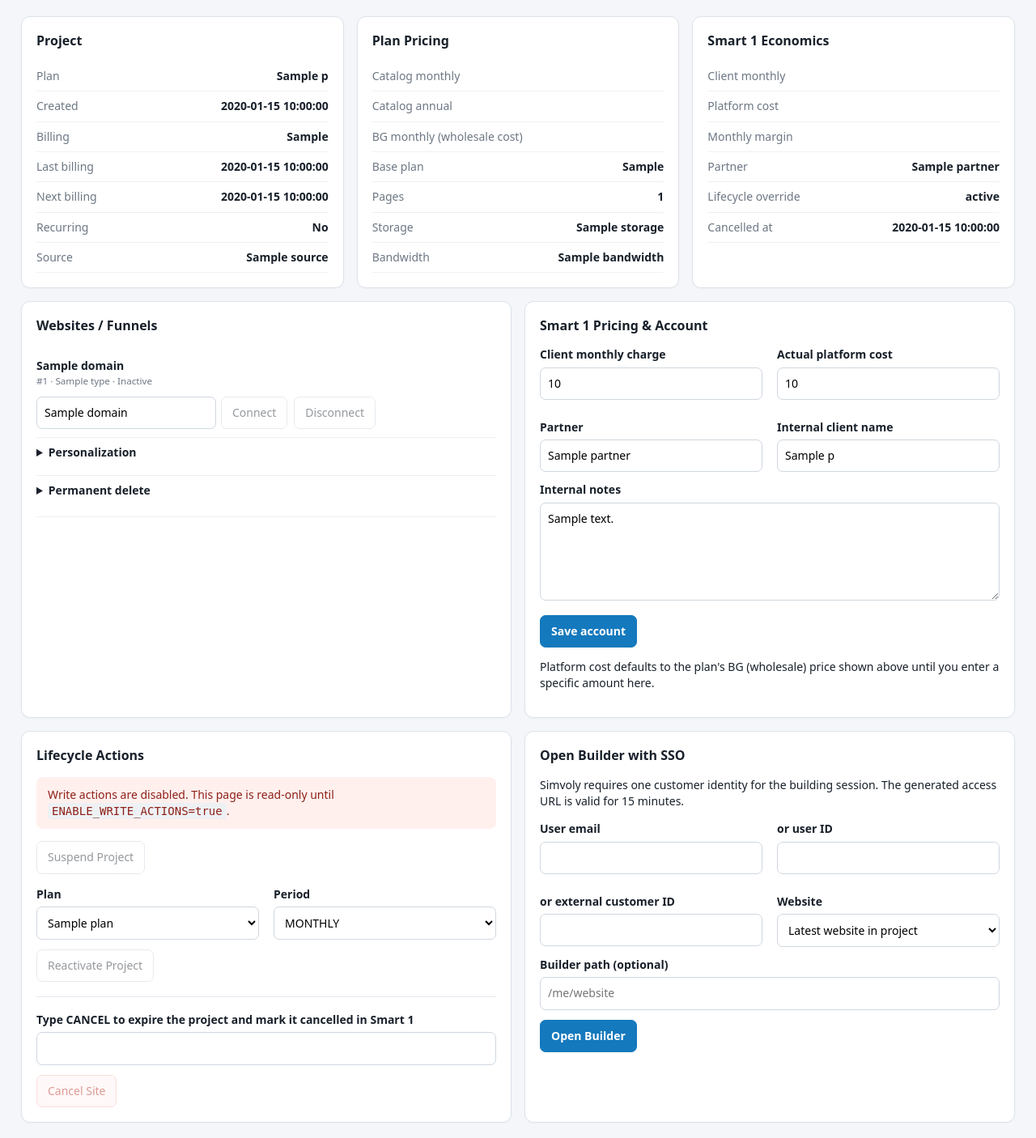
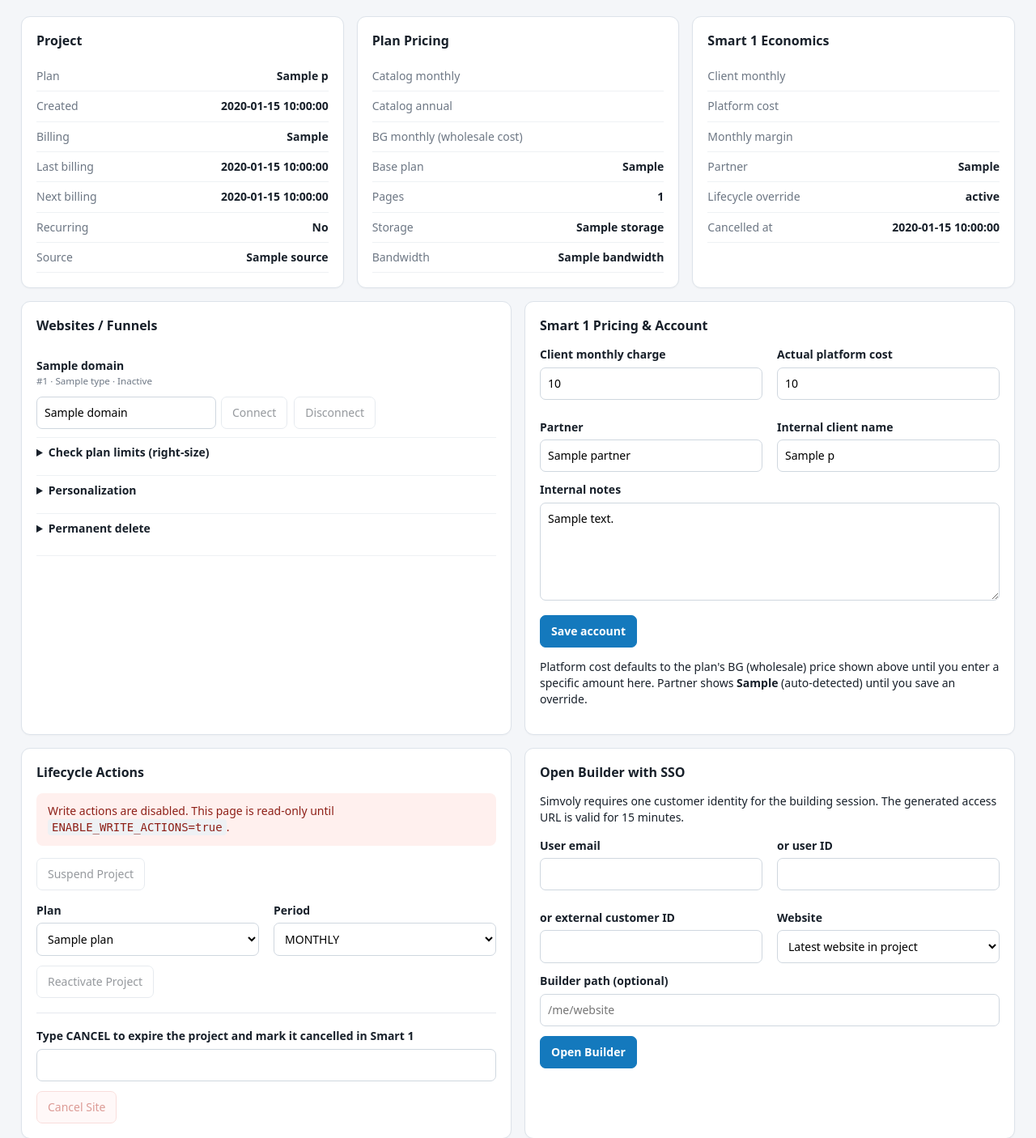
Before and after one commit to smart1marketing/blueprint, a Flask app: template smart1-simvoly-admin/smart1-simvoly-admin/templates/project_detail.html in a window 1280 px wide. Shown: the part 179-1585 px from the top of the page at 81% size. Run offline with Flask 3, Linux system fonts and the light colour scheme; the template is opened without the code that fills it: most values are stand-ins (such as "Sample title", 1, 10 or a date in 2020).

Commit message:
Enhance project detail template with new features
Updated project detail template to enhance project pricing and account management sections. Added details for checking plan limits and improved partner display.

```diff
--- a/smart1-simvoly-admin/smart1-simvoly-admin/templates/project_detail.html
+++ b/smart1-simvoly-admin/smart1-simvoly-admin/templates/project_detail.html
@@ -8,7 +8,7 @@
 <div class="grid3">
   <section class="card"><h2>Project</h2><div class="pair"><span>Plan</span><b>{{p.plan_name or '—'}}</b></div><div class="pair"><span>Created</span><b>{{p.created or '—'}}</b></div><div class="pair"><span>Billing</span><b>{{p.billing_period or '—'}}</b></div><div class="pair"><span>Last billing</span><b>{{p.last_billing_date or '—'}}</b></div><div class="pair"><span>Next billing</span><b>{{p.next_billing_date or '—'}}</b></div><div class="pair"><span>Recurring</span><b>{{'Yes' if p.recurring_manual_subscription else ('No' if p.recurring_manual_subscription is not none else '—')}}</b></div><div class="pair"><span>Source</span><b>{{p.source or '—'}}</b></div></section>
   <section class="card"><h2>Plan Pricing</h2><div class="pair"><span>Catalog monthly</span><b>{{money(p.monthly_price)}}</b></div><div class="pair"><span>Catalog annual</span><b>{{money(p.yearly_price)}}</b></div><div class="pair"><span>BG monthly (wholesale cost)</span><b>{{money(p.bg_monthly_price)}}</b></div><div class="pair"><span>Base plan</span><b>{{p.base_plan or '—'}}</b></div><div class="pair"><span>Pages</span><b>{{p.pages if p.pages is not none else '—'}}</b></div><div class="pair"><span>Storage</span><b>{{p.storage if p.storage is not none else '—'}}</b></div><div class="pair"><span>Bandwidth</span><b>{{p.bandwidth if p.bandwidth is not none else '—'}}</b></div></section>
-  <section class="card"><h2>Smart 1 Economics</h2><div class="pair"><span>Client monthly</span><b>{{money(p.client_price if p.client_price is not none else p.monthly_price)}}</b></div><div class="pair"><span>Platform cost</span><b>{{money(p.platform_cost if p.platform_cost is not none else p.bg_monthly_price)}}</b></div><div class="pair"><span>Monthly margin</span><b>{{money((p.client_price if p.client_price is not none else (p.monthly_price or 0)) - (p.platform_cost if p.platform_cost is not none else (p.bg_monthly_price or 0)))}}</b></div><div class="pair"><span>Partner</span><b>{{p.partner or '—'}}</b></div><div class="pair"><span>Lifecycle override</span><b>{{p.lifecycle_state or '—'}}</b></div>{% if p.cancelled_at %}<div class="pair"><span>Cancelled at</span><b>{{p.cancelled_at}}</b></div>{% endif %}</section>
+  <section class="card"><h2>Smart 1 Economics</h2><div class="pair"><span>Client monthly</span><b>{{money(p.client_price if p.client_price is not none else p.monthly_price)}}</b></div><div class="pair"><span>Platform cost</span><b>{{money(p.platform_cost if p.platform_cost is not none else p.bg_monthly_price)}}</b></div><div class="pair"><span>Monthly margin</span><b>{{money((p.client_price if p.client_price is not none else (p.monthly_price or 0)) - (p.platform_cost if p.platform_cost is not none else (p.bg_monthly_price or 0)))}}</b></div><div class="pair"><span>Partner</span><b>{{p.partner_display or p.partner or '—'}}</b></div><div class="pair"><span>Lifecycle override</span><b>{{p.lifecycle_state or '—'}}</b></div>{% if p.cancelled_at %}<div class="pair"><span>Cancelled at</span><b>{{p.cancelled_at}}</b></div>{% endif %}</section>
 </div>
 
 <div class="grid2">
@@ -21,6 +21,7 @@
       <form method="post" action="{{url_for('connect_domain',website_id=w.website_id)}}"><input type="hidden" name="csrf_token" value="{{session.csrf}}"><input name="domain" placeholder="domain.com" value="{{w.domain or ''}}"><button {{'disabled' if not settings.enable_write_actions}}>Connect</button></form>
       {% if w.domain %}<form method="post" action="{{url_for('disconnect_domain',website_id=w.website_id)}}"><input type="hidden" name="csrf_token" value="{{session.csrf}}"><input type="hidden" name="domain" value="{{w.domain}}"><button {{'disabled' if not settings.enable_write_actions}}>Disconnect</button></form>{% endif %}
     </div>
+    <details><summary>Check plan limits (right-size)</summary><form method="post" action="{{url_for('website_check_limits',website_id=w.website_id)}}"><input type="hidden" name="csrf_token" value="{{session.csrf}}"><div class="formgrid"><label>Plan to check against<select name="plan_id">{% for plan in plans %}<option value="{{plan.plan_id}}" {{'selected' if plan.plan_id==p.plan_id}}>{{plan.name}}</option>{% endfor %}</select></label></div><button>Check limits</button></form><p class="hint">Read-only. Asks Simvoly whether this site fits the selected plan's limits (works even with write actions off).</p></details>
     <details><summary>Personalization</summary><form method="post" action="{{url_for('personalization',website_id=w.website_id)}}"><input type="hidden" name="csrf_token" value="{{session.csrf}}"><div class="formgrid"><label>Primary color<input name="brand_color" placeholder="#00a1e1"></label><label>Secondary 1<input name="secondary_color_1"></label></div><label>Tags JSON<textarea name="tags" rows="5" placeholder='[{"name":"Company Name","value":"ABC Roofing"}]'></textarea></label><button {{'disabled' if not settings.enable_write_actions}}>Update personalization</button></form></details>
     <details><summary>Permanent delete</summary><form method="post" action="{{url_for('delete_website',website_id=w.website_id)}}"><input type="hidden" name="csrf_token" value="{{session.csrf}}"><label>Type DELETE<input name="confirm" autocomplete="off"></label><button class="danger" {{'disabled' if not settings.enable_write_actions}}>Delete Website / Funnel</button></form></details>
   </div>
@@ -28,8 +29,8 @@
 </section>
 <section class="card">
   <h2>Smart 1 Pricing & Account</h2>
-  <form method="post" action="{{url_for('pricing',pid=p.project_id)}}"><input type="hidden" name="csrf_token" value="{{session.csrf}}"><div class="formgrid"><label>Client monthly charge<input name="client_price" type="number" step="0.01" value="{{p.client_price if p.client_price is not none else ''}}" placeholder="{{p.monthly_price or ''}}"></label><label>Actual platform cost<input name="platform_cost" type="number" step="0.01" value="{{p.platform_cost if p.platform_cost is not none else ''}}" placeholder="{{p.bg_monthly_price or ''}}"></label><label>Partner<input name="partner" value="{{p.partner or ''}}"></label><label>Internal client name<input name="internal_client_name" value="{{p.internal_client_name or ''}}"></label></div><label>Internal notes<textarea name="notes" rows="5">{{p.notes or ''}}</textarea></label><button class="primary">Save account</button></form>
-  <p class="hint">Platform cost defaults to the plan's BG (wholesale) price shown above until you enter a specific amount here.</p>
+  <form method="post" action="{{url_for('pricing',pid=p.project_id)}}"><input type="hidden" name="csrf_token" value="{{session.csrf}}"><div class="formgrid"><label>Client monthly charge<input name="client_price" type="number" step="0.01" value="{{p.client_price if p.client_price is not none else ''}}" placeholder="{{p.monthly_price or ''}}"></label><label>Actual platform cost<input name="platform_cost" type="number" step="0.01" value="{{p.platform_cost if p.platform_cost is not none else ''}}" placeholder="{{p.bg_monthly_price or ''}}"></label><label>Partner<input name="partner" value="{{p.partner or ''}}" placeholder="{{p.partner_display or ''}}"></label><label>Internal client name<input name="internal_client_name" value="{{p.internal_client_name or ''}}"></label></div><label>Internal notes<textarea name="notes" rows="5">{{p.notes or ''}}</textarea></label><button class="primary">Save account</button></form>
+  <p class="hint">Platform cost defaults to the plan's BG (wholesale) price shown above until you enter a specific amount here. Partner shows <b>{{p.partner_display or '—'}}</b> (auto-detected) until you save an override.</p>
 </section>
 </div>
 
```
